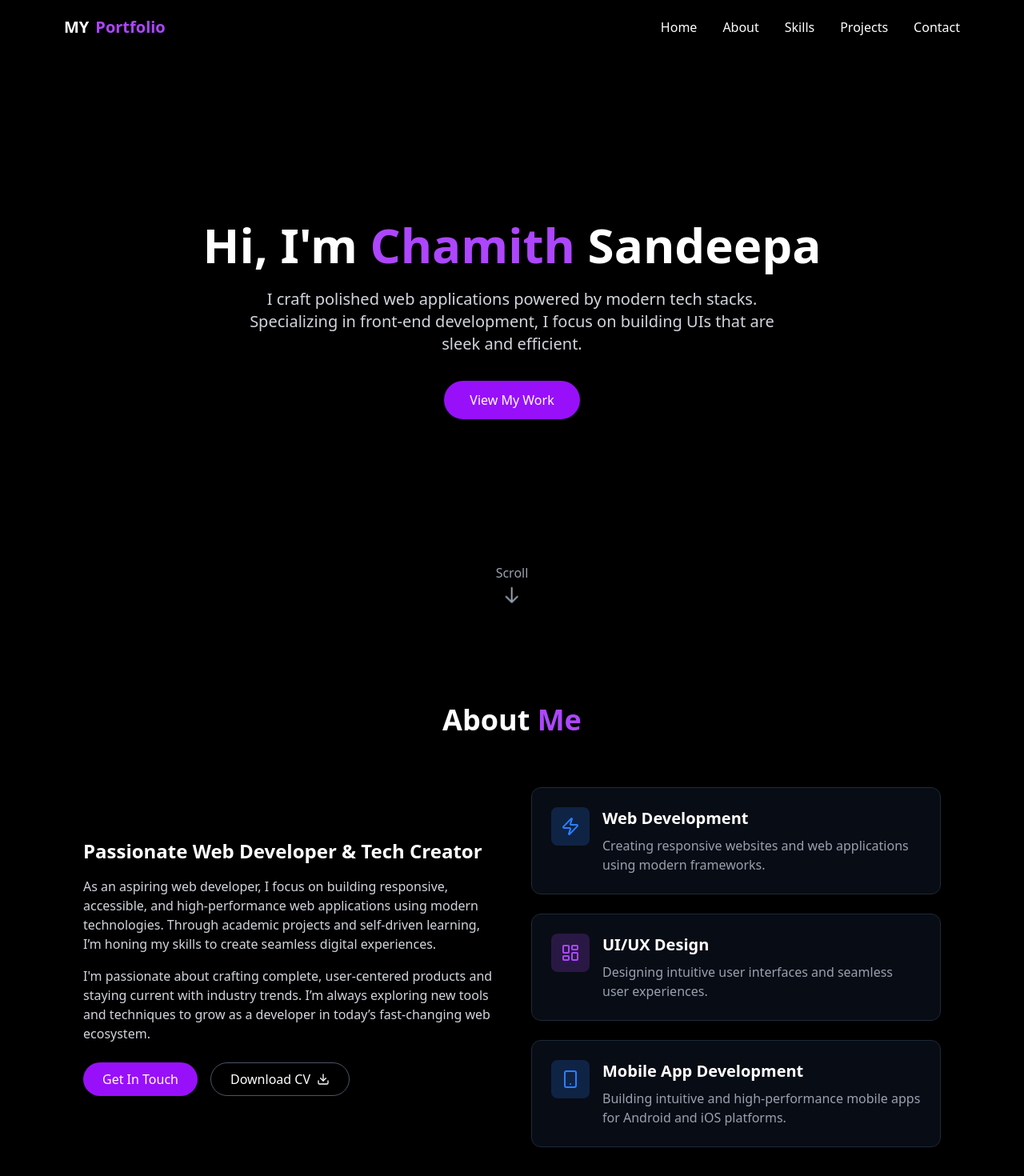
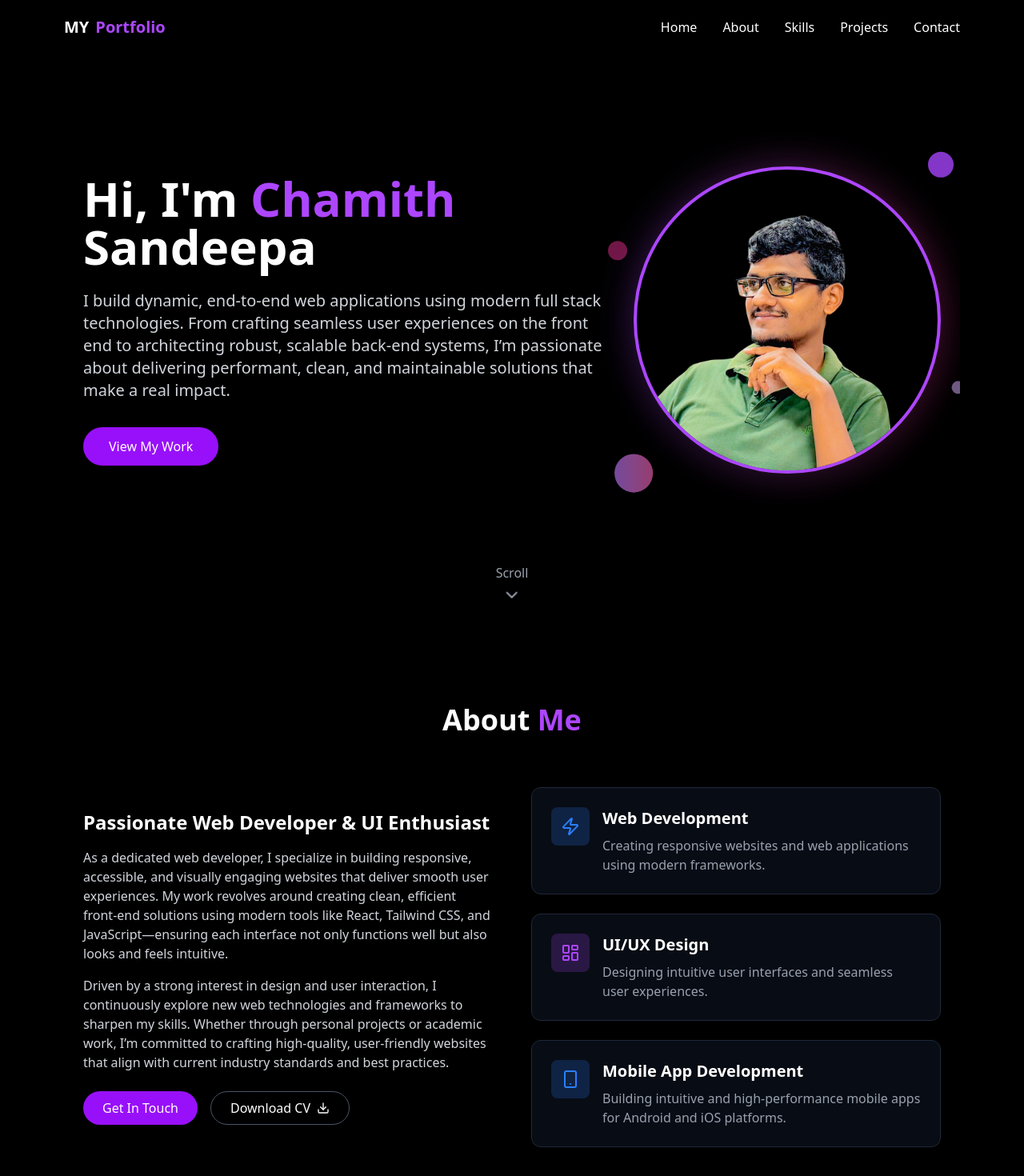
Before and after one commit to chamithsandeepa/My-Portfolio, a React (Vite) app: page / in a window 1280 px wide. Shown: the top 1470 px of the page at 80% size. Built offline with nearby package versions, Linux system fonts and the light colour scheme.

Commit message:
Make some new updates.

```diff
--- a/src/Components/Hero.jsx
+++ b/src/Components/Hero.jsx
@@ -1,5 +1,7 @@
 import React from "react";
 import { motion } from "framer-motion";
+import meImage from "../assets/me1.png";
+import { ChevronDown } from "lucide-react"; // Lucide icon import
 
 const Hero = () => {
   return (
@@ -8,9 +10,11 @@ const Hero = () => {
       id="home"
     >
       <div className="container mx-auto px-6 z-10">
-        <div className="text-center">
+        <div className="flex flex-col lg:flex-row items-center justify-between">
+          {/* Left side - Text content */}
+          <div className="text-center lg:text-left flex-1">
             <motion.h1
-            className="text-4xl md:text-6xl font-bold mb-6"
+              className="text-4xl md:text-6xl font-bold mb-6 text-white"
               initial={{ opacity: 0, y: 20 }}
               whileInView={{ opacity: 1, y: 0 }}
               viewport={{ once: false, amount: 0.5 }}
@@ -20,15 +24,17 @@ const Hero = () => {
             </motion.h1>
 
             <motion.p
-            className="text-gray-300 text-lg md:text-xl max-w-2xl mx-auto mb-8"
+              className="text-gray-300 text-lg md:text-xl max-w-2xl mx-auto lg:mx-0 mb-8"
               initial={{ opacity: 0, y: 20 }}
               whileInView={{ opacity: 1, y: 0 }}
               viewport={{ once: false, amount: 0.5 }}
               transition={{ duration: 0.8, delay: 0.2 }}
             >
-            I craft polished web applications powered by modern tech stacks.
-            Specializing in front-end development, I focus on building UIs that
-            are sleek and efficient.
+              I build dynamic, end-to-end web applications using modern full
+              stack technologies. From crafting seamless user experiences on the
+              front end to architecting robust, scalable back-end systems, I’m
+              passionate about delivering performant, clean, and maintainable
+              solutions that make a real impact.
             </motion.p>
 
             <motion.div
@@ -44,8 +50,96 @@ const Hero = () => {
               </a>
             </motion.div>
           </div>
+
+          {/* Right side - Photo */}
+          <div className="flex justify-center lg:justify-end mt-8 lg:mt-0 lg:ml-8">
+            <motion.div
+              className="relative"
+              initial={{ opacity: 0, scale: 0.8, rotate: -10 }}
+              whileInView={{ opacity: 1, scale: 1, rotate: 0 }}
+              viewport={{ once: false, amount: 0.5 }}
+              transition={{
+                duration: 1,
+                delay: 0.6,
+                type: "spring",
+                stiffness: 100,
+              }}
+              whileHover={{ scale: 1.05, rotate: 2 }}
+            >
+              {/* Glowing background effect */}
+              <div className="absolute inset-0 bg-gradient-to-r from-purple-500 to-pink-500 rounded-full blur-xl opacity-30 animate-pulse"></div>
+
+              {/* Photo container */}
+              <div className="relative w-64 h-64 md:w-80 md:h-80 lg:w-96 lg:h-96 rounded-full overflow-hidden border-4 border-purple-500 shadow-2xl bg-black">
+                <img
+                  src={meImage}
+                  alt="Chamith Sandeepa"
+                  className="w-full h-full object-cover hover:scale-110 transition-transform duration-500"
+                />
               </div>
 
+              {/* Floating decorative elements */}
+              <motion.div
+                className="absolute -top-4 -right-4 w-8 h-8 bg-purple-500 rounded-full"
+                animate={{
+                  y: [0, -10, 0],
+                  opacity: [0.7, 1, 0.7],
+                }}
+                transition={{
+                  duration: 2,
+                  repeat: Infinity,
+                  ease: "easeInOut",
+                }}
+              />
+
+              <motion.div
+                className="absolute -bottom-6 -left-6 w-12 h-12 bg-gradient-to-r from-purple-400 to-pink-400 rounded-full opacity-60"
+                animate={{
+                  y: [0, -15, 0],
+                  x: [0, 5, 0],
+                  scale: [1, 1.1, 1],
+                }}
+                transition={{
+                  duration: 3,
+                  repeat: Infinity,
+                  ease: "easeInOut",
+                  delay: 0.5,
+                }}
+              />
+
+              <motion.div
+                className="absolute top-1/4 -left-8 w-6 h-6 bg-pink-500 rounded-full opacity-40"
+                animate={{
+                  y: [0, -20, 0],
+                  opacity: [0.4, 0.8, 0.4],
+                }}
+                transition={{
+                  duration: 2.5,
+                  repeat: Infinity,
+                  ease: "easeInOut",
+                  delay: 1,
+                }}
+              />
+
+              <motion.div
+                className="absolute bottom-1/4 -right-8 w-4 h-4 bg-purple-300 rounded-full opacity-50"
+                animate={{
+                  y: [0, -12, 0],
+                  x: [0, -8, 0],
+                }}
+                transition={{
+                  duration: 2.2,
+                  repeat: Infinity,
+                  ease: "easeInOut",
+                  delay: 1.5,
+                }}
+              />
+            </motion.div>
+          </div>
+        </div>
+      </div>
+
+      {/* Replaced SVG with Lucide ChevronDown */}
       <motion.div
         className="absolute bottom-10 left-1/2 transform -translate-x-1/2 text-center"
         initial={{ opacity: 0 }}
@@ -54,18 +148,8 @@ const Hero = () => {
         transition={{ duration: 1, delay: 1.5 }}
       >
         <p className="text-gray-400 mb-2">Scroll</p>
-        <div className="animate-bounce">
-          <svg
-            className="w-6 h-6 text-gray-400 mx-auto"
-            fill="none"
-            strokeLinecap="round"
-            strokeLinejoin="round"
-            strokeWidth="2"
-            viewBox="0 0 24 24"
-            stroke="currentColor"
-          >
-            <path d="M19 14l-7 7m0 0l-7-7m7 7V3"></path>
-          </svg>
+        <div className="animate-bounce text-gray-400">
+          <ChevronDown className="w-6 h-6 mx-auto" />
         </div>
       </motion.div>
     </section>
--- a/src/Pages/About.jsx
+++ b/src/Pages/About.jsx
@@ -54,19 +54,23 @@ const About = () => {
             transition={{ duration: 0.8 }}
           >
             <h3 className="text-2xl font-bold mb-4 text-center lg:text-left">
-              Passionate Web Developer & Tech Creator
+              Passionate Web Developer & UI Enthusiast
             </h3>
             <p className="text-gray-300 mb-4 text-center lg:text-left">
-              As an aspiring web developer, I focus on building responsive,
-              accessible, and high-performance web applications using modern
-              technologies. Through academic projects and self-driven learning,
-              I’m honing my skills to create seamless digital experiences.
+              As a dedicated web developer, I specialize in building responsive,
+              accessible, and visually engaging websites that deliver smooth
+              user experiences. My work revolves around creating clean,
+              efficient front-end solutions using modern tools like React,
+              Tailwind CSS, and JavaScript—ensuring each interface not only
+              functions well but also looks and feels intuitive.
             </p>
             <p className="text-gray-300 mb-6 text-center lg:text-left">
-              I'm passionate about crafting complete, user-centered products and
-              staying current with industry trends. I’m always exploring new
-              tools and techniques to grow as a developer in today’s
-              fast-changing web ecosystem.
+              Driven by a strong interest in design and user interaction, I
+              continuously explore new web technologies and frameworks to
+              sharpen my skills. Whether through personal projects or academic
+              work, I’m committed to crafting high-quality, user-friendly
+              websites that align with current industry standards and best
+              practices.
             </p>
             <div className="flex justify-center lg:justify-start space-x-4">
               <button
```
Also changed, not shown: src/assets/me1.png (added), 1 other file (tests, documents, lock files or other folders). Lines whose indentation alone changed are shown as unchanged.
